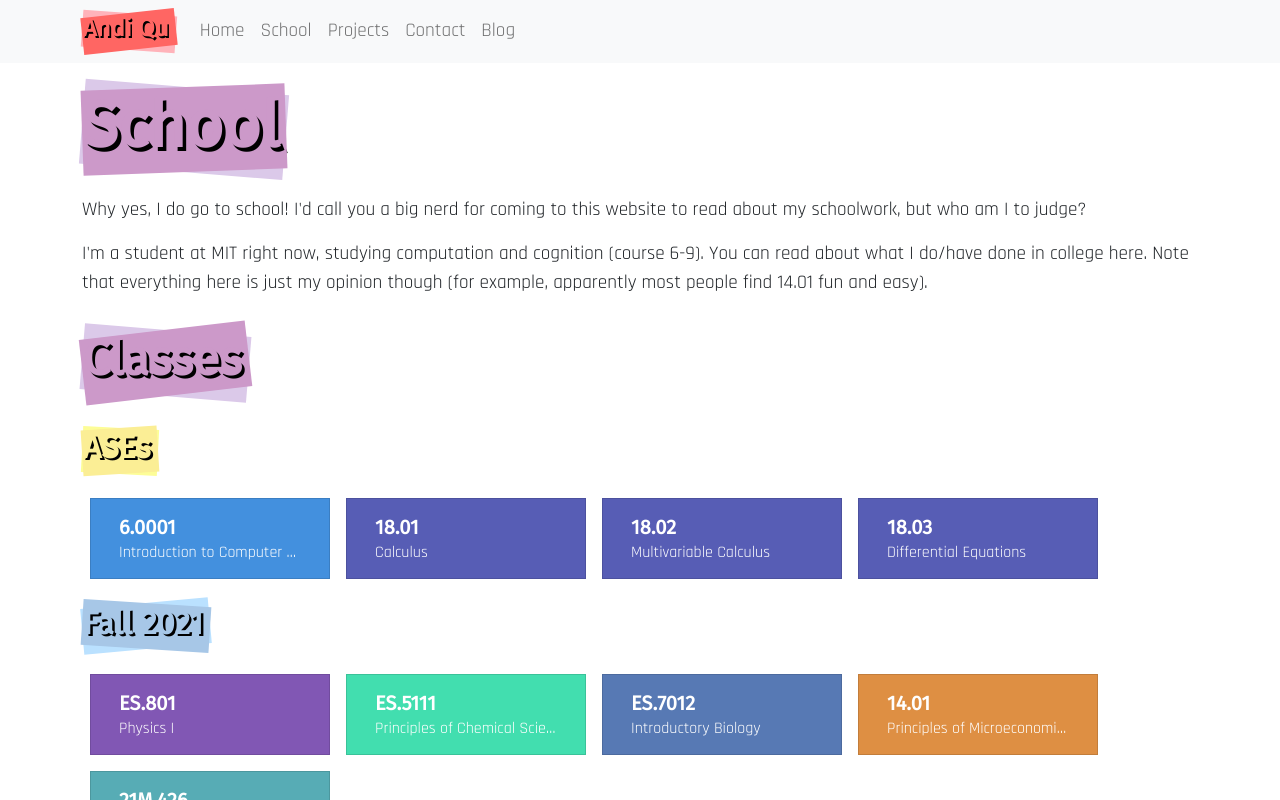
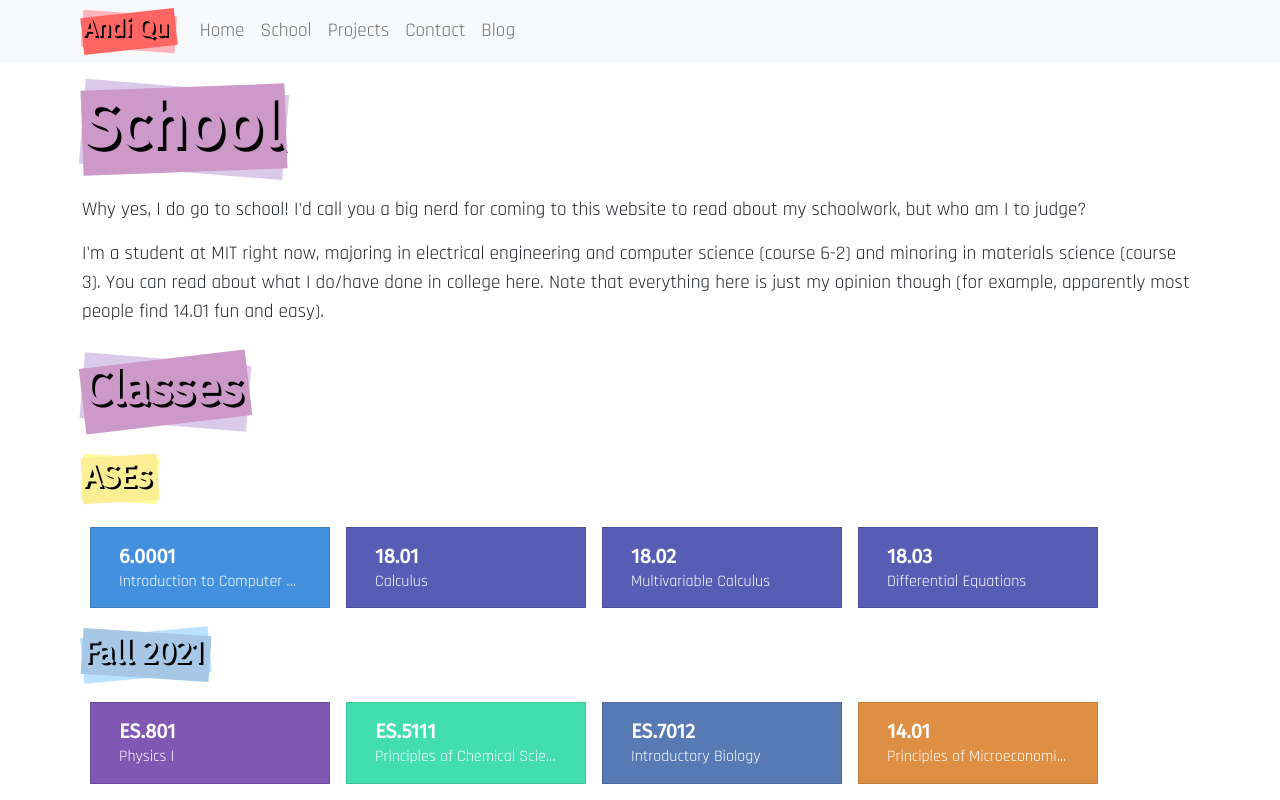
Before and after one commit to dolphingarlic/andiqu-v3, a React (Create React App) app: page /school in a window 1280 px wide. Shown: the top 800 px of the page. Built offline with nearby package versions, Linux system fonts and the light colour scheme.

Commit message:
Change course

```diff
--- a/src/pages/School.tsx
+++ b/src/pages/School.tsx
@@ -17,8 +17,8 @@ const School = () => {
             this website to read about my schoolwork, but who am I to judge?
           </p>
           <p>
-            I'm a student at MIT right now, studying computation and cognition
-            (course 6-9). You can read about what I do/have done in college
+            I'm a student at MIT right now, majoring in electrical engineering and computer science
+            (course 6-2) and minoring in materials science (course 3). You can read about what I do/have done in college
             here. Note that everything here is just my opinion though (for
             example, apparently most people find 14.01 fun and easy).
           </p>
```
